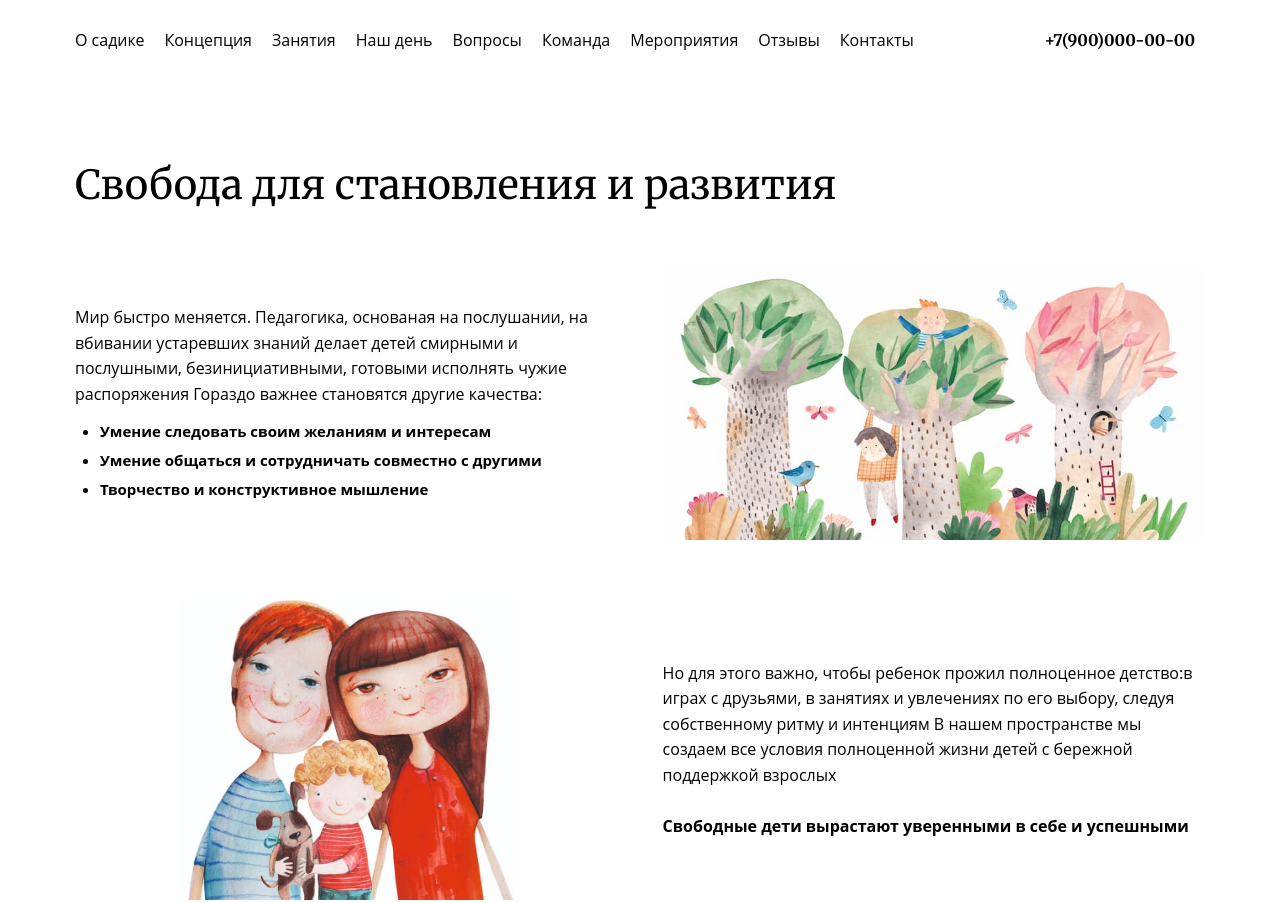
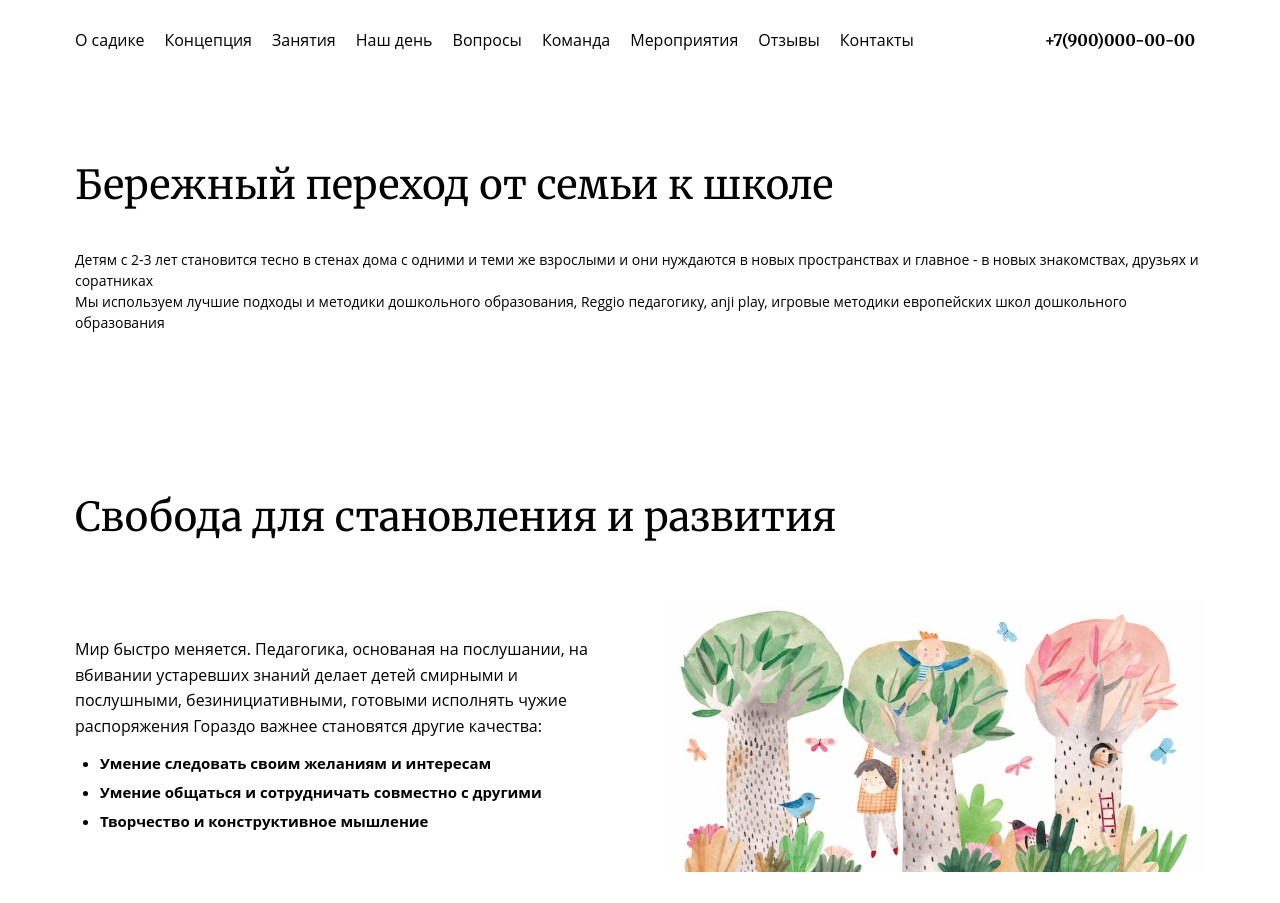
Before and after one commit to nurali-code/piccolino, a plain HTML site: page index.html in a window 1280 px wide. Shown: the top 903 px of the page. Drawn offline with Linux system fonts and the light colour scheme.

Commit message:
transition lit

```diff
--- a/index.html
+++ b/index.html
@@ -31,6 +31,25 @@
 			</header>
 		</div>
 	</main>
+
+	<section class="transition">
+		<div class="container">
+			<h2>Бережный переход от семьи к школе</h2>
+			<p>
+				Детям с 2-3 лет становится тесно в стенах дома
+				с одними и теми же взрослыми
+				и они нуждаются в новых пространствах
+				и главное - в новых знакомствах, друзьях и соратниках
+			</p>
+			<p>
+				Мы используем лучшие подходы
+				и методики дошкольного образования,
+				Reggio педагогику, anji play,
+				игровые методики европейских школ
+				дошкольного образования
+			</p>
+		</div>
+	</section>
 
 	<section class="freedom">
 		<div class="container">
--- a/sass/style.sass
+++ b/sass/style.sass
@@ -29,14 +29,13 @@
             max-height: 300px
 
 
-
-
 .classes
     overflow: hidden
     h2
         margin-bottom: 50px
 
     &-slide
+        display: inline-block
         width: 360px
         padding: 18px 18px 24px
         border: 1px solid rgba(0, 0, 0, .1)
```
Also changed, not shown: css/style.css, img/t-1_1.jpg (added), img/t-1_2.jpg (added), img/t-2_1.jpg (added), img/t-2_2.jpg (added), img/t-3.jpg (added), 1 other file.
